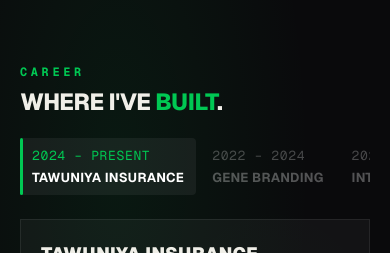
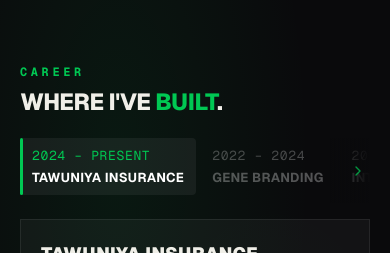
Before and after one commit to Abdelhamidzain/Xien, a Next.js app: page / in a window 390 px wide. Both pictures are taken after a click on the button 175 px from the left and 816 px from the top of the page. Shown: the top 253 px of the page. Built offline with nearby package versions, Linux system fonts and the light colour scheme.

Commit message:
Add horizontal scroll hints with fade gradients + arrow indicator on mobile

```diff
--- a/src/app/globals.css
+++ b/src/app/globals.css
@@ -254,3 +254,6 @@ body {
   .body-text { font-size: 14px; }
   .btn-primary, .btn-outline { font-size: 13px; }
 }
+
+.scrollbar-hide { -ms-overflow-style: none; scrollbar-width: none; }
+.scrollbar-hide::-webkit-scrollbar { display: none; }
--- a/src/app/page.tsx
+++ b/src/app/page.tsx
@@ -7,6 +7,44 @@ import { EtheralShadow } from "@/components/ui/etheral-shadow";
 
 const ease: Easing = [0.16, 1, 0.3, 1];
 const accent = "#00C853";
+
+/* ═══ HORIZONTAL SCROLL HINT ═══ */
+function HScrollHint({ children, className = "" }: { children: React.ReactNode; className?: string }) {
+  const ref = useRef<HTMLDivElement>(null);
+  const [canScrollLeft, setCanScrollLeft] = useState(false);
+  const [canScrollRight, setCanScrollRight] = useState(false);
+
+  const check = useCallback(() => {
+    const el = ref.current;
+    if (!el) return;
+    setCanScrollLeft(el.scrollLeft > 4);
+    setCanScrollRight(el.scrollLeft < el.scrollWidth - el.clientWidth - 4);
+  }, []);
+
+  useEffect(() => {
+    const el = ref.current;
+    if (!el) return;
+    check();
+    el.addEventListener("scroll", check, { passive: true });
+    const ro = new ResizeObserver(check);
+    ro.observe(el);
+    return () => { el.removeEventListener("scroll", check); ro.disconnect(); };
+  }, [check]);
+
+  return (
+    <div className={`relative ${className}`}>
+      {/* Left fade */}
+      <div className={`absolute left-0 top-0 bottom-0 w-8 bg-gradient-to-r from-[#0a0a0c] to-transparent z-10 pointer-events-none transition-opacity duration-300 md:hidden ${canScrollLeft ? "opacity-100" : "opacity-0"}`} />
+      {/* Right fade + arrow */}
+      <div className={`absolute right-0 top-0 bottom-0 w-10 bg-gradient-to-l from-[#0a0a0c] to-transparent z-10 pointer-events-none transition-opacity duration-300 md:hidden flex items-center justify-end pr-1 ${canScrollRight ? "opacity-100" : "opacity-0"}`}>
+        <svg width="16" height="16" viewBox="0 0 24 24" fill="none" stroke={accent} strokeWidth="2" strokeLinecap="round" strokeLinejoin="round" className="animate-pulse"><path d="M9 18l6-6-6-6"/></svg>
+      </div>
+      <div ref={ref} className="flex gap-1 overflow-x-auto pb-2 md:pb-0 md:flex-col md:overflow-x-visible scrollbar-hide" data-scrollable>
+        {children}
+      </div>
+    </div>
+  );
+}
 
 /* ═══ DATA ═══ */
 
@@ -244,7 +282,7 @@ function ExperiencePanel() {
 
       <div className="grid grid-cols-1 md:grid-cols-[220px_1fr] lg:grid-cols-[280px_1fr] gap-4 md:gap-8 items-start">
         {/* Company list — horizontal on mobile, vertical on desktop */}
-        <div className="flex md:flex-col gap-1 overflow-x-auto md:overflow-x-visible pb-2 md:pb-0" data-scrollable>
+        <HScrollHint>
           {experience.map((e, i) => (
             <button
               key={e.company}
@@ -272,7 +310,7 @@ function ExperiencePanel() {
               </span>
             </button>
           ))}
-        </div>
+        </HScrollHint>
 
         {/* Right — selected details */}
         <AnimatePresence mode="wait">
@@ -423,7 +461,7 @@ function SystemsPanel() {
 
       <div className="grid grid-cols-1 md:grid-cols-[200px_1fr] lg:grid-cols-[240px_1fr] gap-3 md:gap-6 items-start flex-1 min-h-0">
         {/* Left — system selector */}
-        <div className="flex md:flex-col gap-1 overflow-x-auto md:overflow-x-visible pb-2 md:pb-0 flex-shrink-0" data-scrollable>
+        <HScrollHint className="flex-shrink-0">
           {systems.map((s, i) => (
             <button
               key={s.title}
@@ -450,7 +488,7 @@ function SystemsPanel() {
               </span>
             </button>
           ))}
-        </div>
+        </HScrollHint>
 
         {/* Right — selected system details */}
         <div className="overflow-y-auto min-h-0 flex-1 md:flex-initial" data-scrollable>
```
